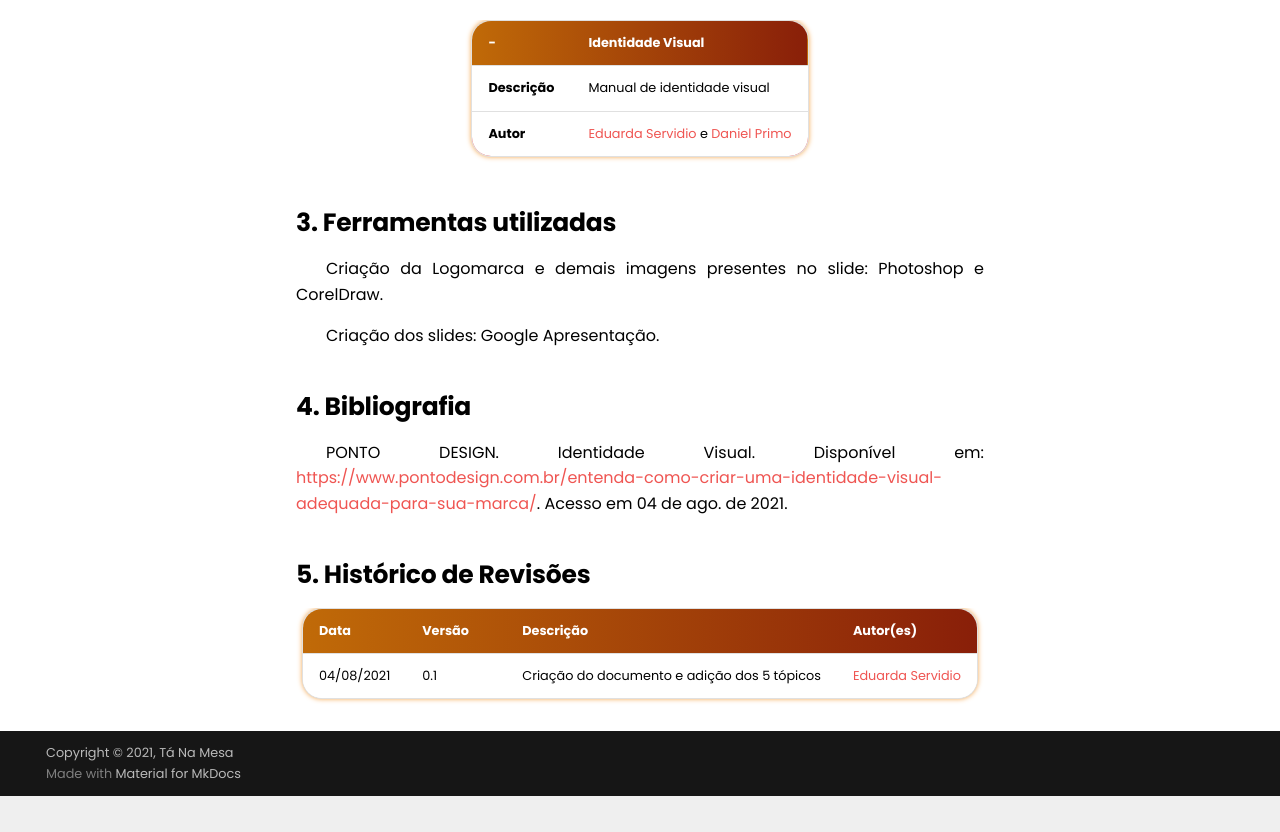
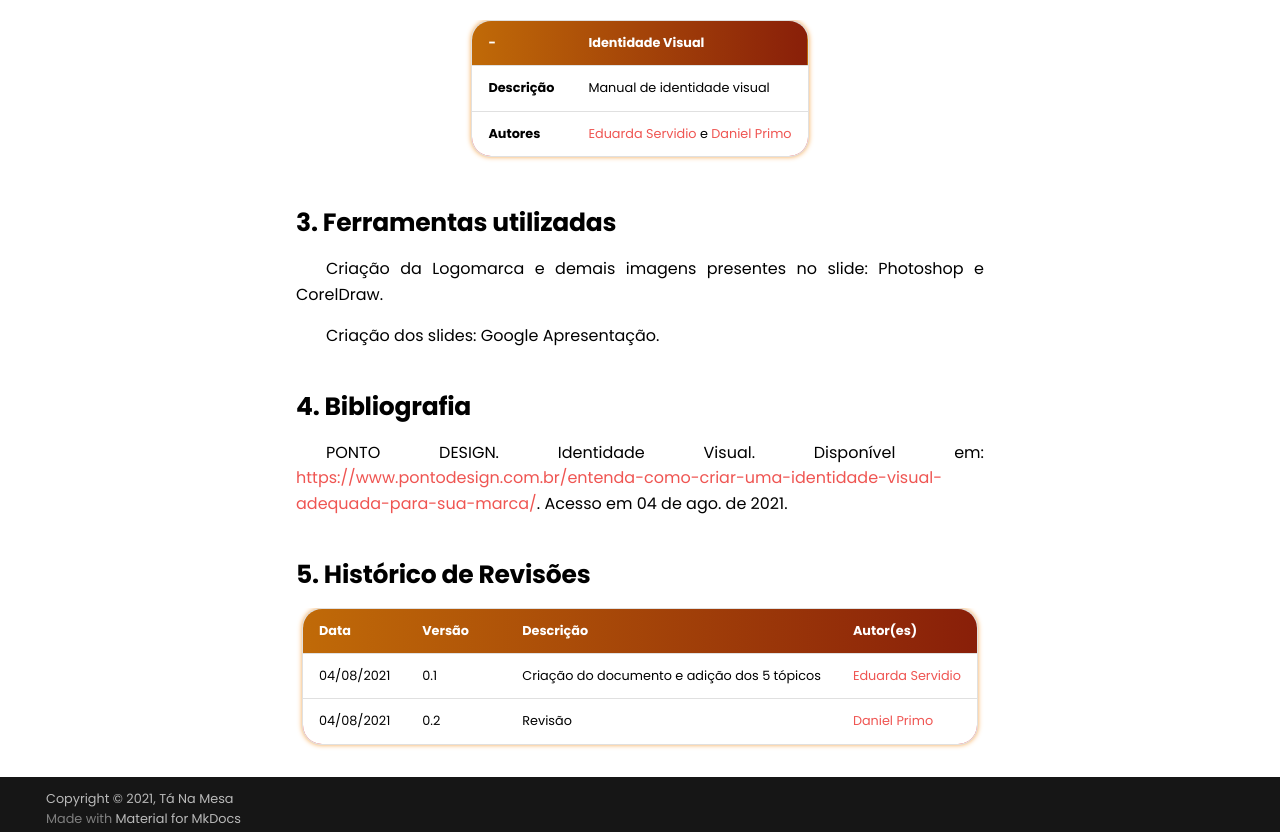
Before and after one commit to UnBArqDsw2021-1/2021.1_G02_TaNaMesa_docs, an MkDocs documentation site: the page built from docs/seminario1/identidade-visual.md, in a window 1280 px wide and 1400 px high, scrolled down 487 px, cut to the strip 558-1390 px from the top of the window. Built offline with MkDocs 1.6.1 and Material for MkDocs 9.7.7, drawn with Linux system fonts in a browser that asks for light colours; comment, search, counter and statistics services are not loaded; before the commit the page ends 1841 px from its top, so only the background shows below that.

Commit message:
Update identidade-visual.md
pequena revisão

```diff
--- a/docs/seminario1/identidade-visual.md
+++ b/docs/seminario1/identidade-visual.md
@@ -10,7 +10,7 @@ A identidade visual, no nosso projeto, é o conjunto de todas as formas visuais
 | **-** | **Identidade Visual**  |
 |--|--|
 |**Descrição**|  Manual de identidade visual |
-|**Autor**|      [Eduarda Servidio](https://github.com/ServideoEC) e [Daniel Primo](https://github.com/danieldagerom) |
+|**Autores**|      [Eduarda Servidio](https://github.com/ServideoEC) e [Daniel Primo](https://github.com/danieldagerom) |
 
 
 ## 3. Ferramentas utilizadas
@@ -28,3 +28,4 @@ PONTO DESIGN. Identidade Visual. Disponível em: <https://www.pontodesign.com.br
 | Data       | Versão | Descrição            | Autor(es)                                        |
 | :--------- | :----- | :------------------- | :----------------------------------------------- |
 | 04/08/2021 | 0.1    | Criação do documento e adição dos 5 tópicos | [Eduarda Servidio](https://github.com/ServideoEC)     |
+| 04/08/2021 | 0.2    | Revisão | [Daniel Primo](https://github.com/danieldagerom)     |
```
